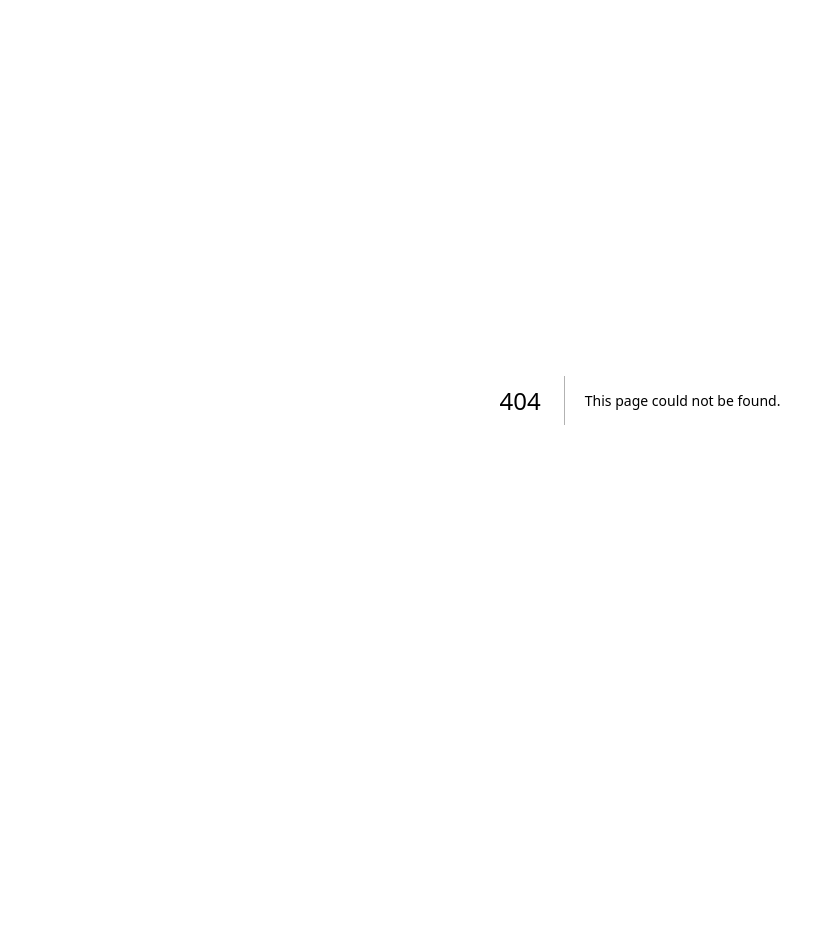
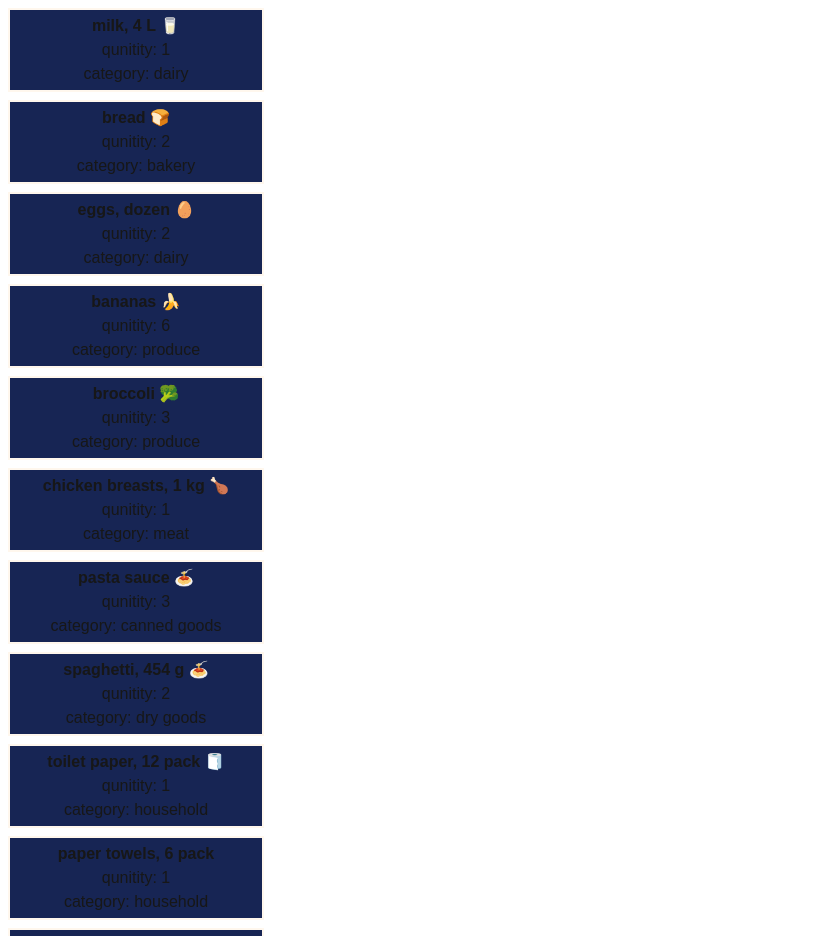
Before and after one commit to Skylar4/cprg306-assignments, a Next.js app: page /week-3 in a window 1280 px wide. Before the commit this address had no page. Shown: the top 936 px of the page, without its empty margins (0-835 px from the left). Before the commit the page ends 800 px from the top, so only its background shows below. Built offline with nearby package versions, Linux system fonts and the light colour scheme.

Commit message:
completed week-3

```diff
--- a/app/page.js
+++ b/app/page.js
@@ -2,10 +2,19 @@ import Image from "next/image";
 import Link from "next/link";
 
 export default function Home() {
+  let linkStyles = "underline-cyan-300 hover:underline   "
   return (
     <main>
       <h1>CPRG 306: Web Development 2 - Assignments</h1>
-      <Link href="./week-2">week 2 assignment</Link>
+      <ul>
+        <li>
+      <Link href="./week-2" className={linkStyles}>week 2 assignment</Link>
+      </li>
+      <li>
+      <Link href="./week-3/" className={linkStyles}>week 3 - assignment</Link>
+      </li>
+      </ul>
+
     </main>
   );
 }
--- /dev/null
+++ b/app/week-3/item-list.js
@@ -0,0 +1,95 @@
+import Item from "./item";
+
+export default function ItemList(){
+
+    const item1 = {
+        name: "milk, 4 L 🥛",
+        quantity: 1,
+        category: "dairy",
+      };
+
+      const item2 = {
+        name: "bread 🍞",
+        quantity: 2,
+        category: "bakery",
+      };
+
+      const item3 = {
+        name: "eggs, dozen 🥚",
+        quantity: 2,
+        category: "dairy",
+      };
+
+      const item4 = {
+        name: "bananas 🍌",
+        quantity: 6,
+        category: "produce",
+      };
+
+      const item5 = {
+        name: "broccoli 🥦",
+        quantity: 3,
+        category: "produce",
+      };
+
+      const item6 = {
+        name: "chicken breasts, 1 kg 🍗",
+        quantity: 1,
+        category: "meat",
+      };
+
+      const item7 = {
+        name: "pasta sauce 🍝",
+        quantity: 3,
+        category: "canned goods",
+      };
+
+      const item8 = {
+        name: "spaghetti, 454 g 🍝",
+        quantity: 2,
+        category: "dry goods",
+      };
+
+      const item9 = {
+        name: "toilet paper, 12 pack 🧻",
+        quantity: 1,
+        category: "household",
+      };
+
+      const item10 = {
+        name: "paper towels, 6 pack",
+        quantity: 1,
+        category: "household",
+      };
+
+      const item11 = {
+        name: "dish soap 🍽️",
+        quantity: 1,
+        category: "household",
+      };
+
+      const item12 = {
+        name: "hand soap 🧼",
+        quantity: 4,
+        category: "household",
+      };
+
+
+    return(
+        <main>
+            <Item aitem={item1}/>
+            <Item aitem={item2}/>
+            <Item aitem={item3}/>
+            <Item aitem={item4}/>
+            <Item aitem={item5}/>
+            <Item aitem={item6}/>
+            <Item aitem={item7}/>
+            <Item aitem={item8}/>
+            <Item aitem={item9}/>
+            <Item aitem={item10}/>
+            <Item aitem={item11}/>
+            <Item aitem={item12}/>
+
+        </main>
+    );
+}
--- /dev/null
+++ b/app/week-3/item.js
@@ -0,0 +1,14 @@
+
+export default function Item({aitem}){
+    let{ name: itemname,
+        quantity: itemquantity,
+        category: itemcategory,
+    } = aitem
+    return(
+        <div className="m-2 bg-blue-950 border-orange-50 border-2 w-64 p-1" style={{display: "flex",flexDirection:"column", alignItems:"center", justifyContent:"center"}}>
+            <h1><b>{itemname}</b></h1>
+            <p>qunitity: {itemquantity}</p>
+            <p>category: {itemcategory}</p>
+        </div>
+    )
+}
--- /dev/null
+++ b/app/week-3/page.js
@@ -0,0 +1,11 @@
+import Item from "./item";
+import ItemList from "./item-list";
+
+export default function Page(){
+    return(
+        //make sure to put in some styling
+        <main>
+            <ItemList />
+        </main>
+    )
+}
```
